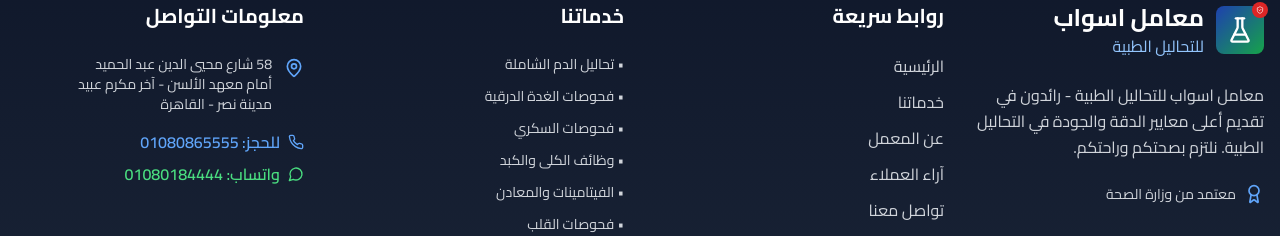
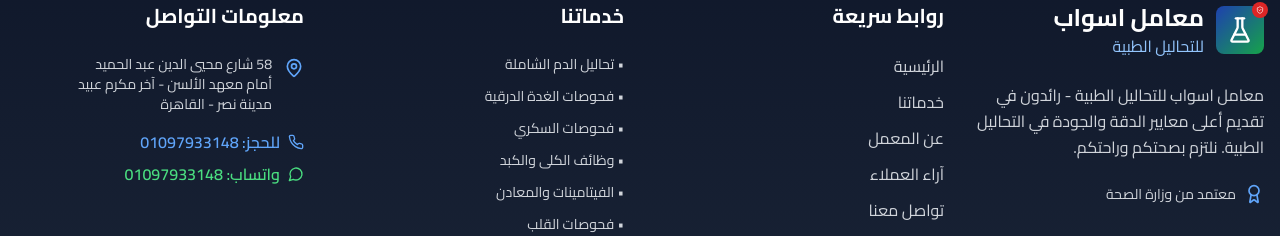
Before and after one commit to AdhamA7med/swab-labs, a React (Vite) app: page / in a window 1280 px wide. Shown: the part 5989-6225 px from the top of the page. Built offline with nearby package versions, Linux system fonts and the light colour scheme.

Commit message:
Update Footer.tsx

```diff
--- a/src/components/Footer.tsx
+++ b/src/components/Footer.tsx
@@ -95,17 +95,17 @@ const Footer = () => {
               <div className="space-y-2">
                 <p className="text-blue-400 font-semibold flex items-center space-x-reverse space-x-2">
                   <Phone className="w-4 h-4" />
-                  <span>للحجز: 01080865555</span>
+                  <span>للحجز: 01097933148</span>
                 </p>
                 <p className="text-green-400 font-semibold flex items-center space-x-reverse space-x-2">
                   <MessageCircle className="w-4 h-4" />
                   <a
-                    href="https://wa.me/+201080184444"
+                    href="https://wa.me/+201097933148"
                     target="_blank"
                     rel="noopener noreferrer"
                     className="hover:text-green-300 transition-colors"
                   >
-                    واتساب: 01080184444
+                    واتساب: 01097933148
                   </a>
                 </p>
               </div>
```
